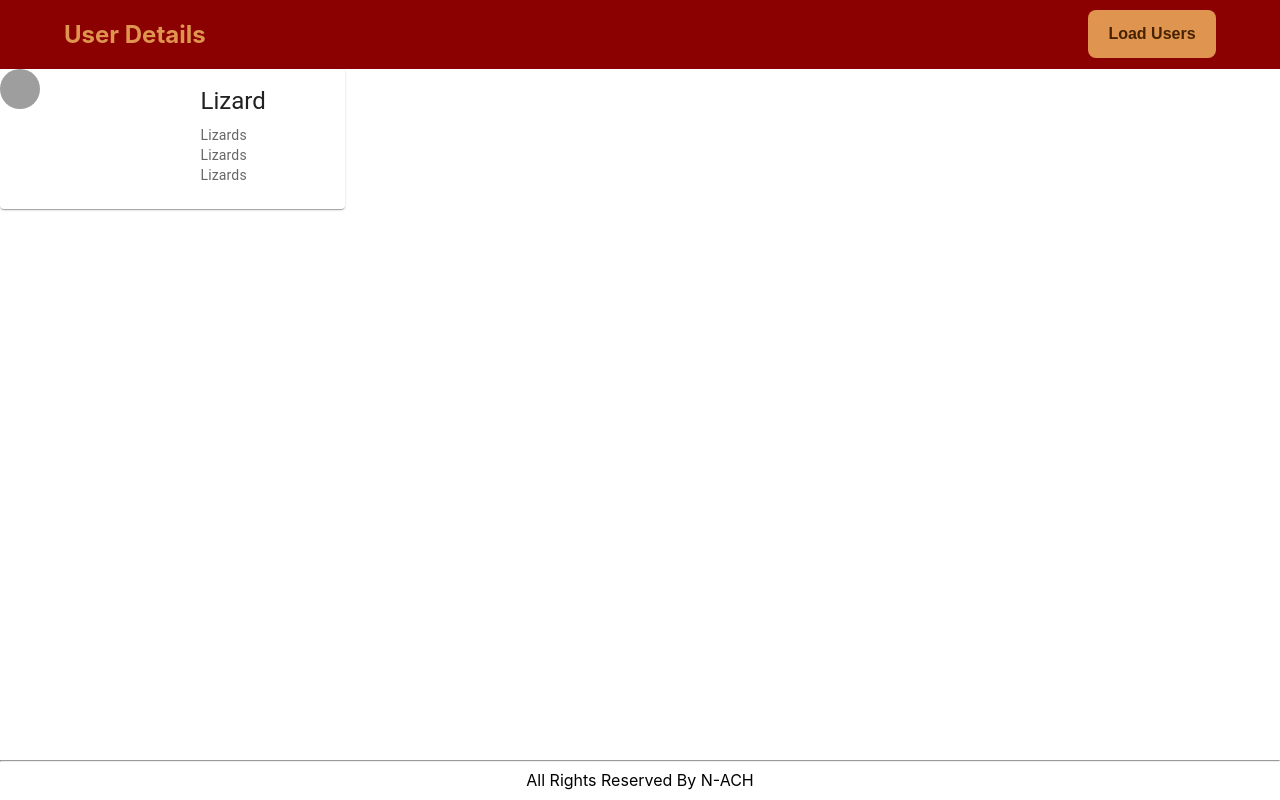
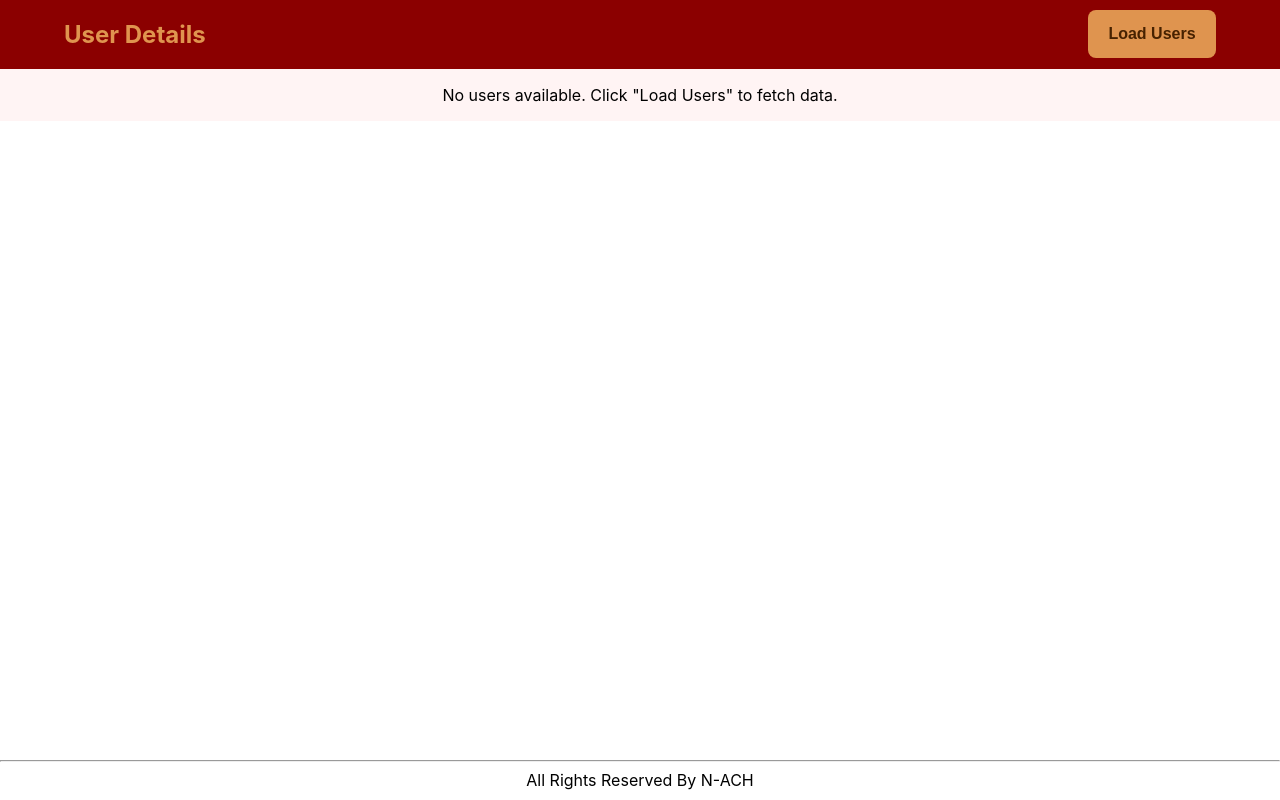
Before and after one commit to RangikaShalani/coding-challenge-react, a React (Create React App) app: page / in a window 1280 px wide. Built offline with nearby package versions, Linux system fonts and the light colour scheme; grey boxes are pictures that could not be loaded.

Commit message:
task-01 completed

```diff
--- a/src/App.js
+++ b/src/App.js
@@ -2,13 +2,16 @@ import './App.css';
 import Footer from './components/Footer';
 import Main from './components/Main';
 import NavBar from './components/NavBar';
+import StoreProvider from './StoreProvider';
 
 function App() {
   return (
     <>
-      <NavBar />
-      <Main />
-      <Footer />
+      <StoreProvider>
+        <NavBar />
+        <Main />
+        <Footer />
+      </StoreProvider>
     </>
   );
 }
--- /dev/null
+++ b/src/StoreProvider.js
@@ -0,0 +1,29 @@
+import React, { createContext, useState } from 'react';
+
+export const StoreContext = createContext();
+
+const StoreProvider = ({ children }) => {
+    const [users, setUsers] = useState([]); // Global state for user data
+    const [loading, setLoading] = useState(false); // Loading state
+
+    const fetchUsers = async () => {
+        setLoading(true);
+        try {
+            const res = await fetch('https://dummyjson.com/users');
+            const data = await res.json();
+            setUsers(data.users);
+        } catch (error) {
+            console.error('Failed to fetch users:', error);
+        } finally {
+            setLoading(false);
+        }
+    };
+
+    return (
+        <StoreContext.Provider value={{ users, setUsers, loading, fetchUsers }}>
+            {children}
+        </StoreContext.Provider>
+    );
+};
+
+export default StoreProvider;
--- a/src/components/NavBar.js
+++ b/src/components/NavBar.js
@@ -1,20 +1,23 @@
-import React from 'react'
-import styles from "./NavBar.module.css"
-import axios from 'axios'
+import React, { useContext } from 'react';
+import styles from "./NavBar.module.css";
+import { StoreContext } from '../StoreProvider';
 
 const NavBar = () => {
 
-    const handleUserDetails = async() =>{
-        const resu = await axios.get('https://dummyjson.com/users');
-        console.log(resu.data);
-    }
+    const { fetchUsers, loading } = useContext(StoreContext); // use context data
 
     return (
         <nav className={styles.navBar}>
             <h1>User Details</h1>
-            <button className={styles.button} onClick={handleUserDetails}>Load Users</button>
+            <button
+                className={styles.button}
+                onClick={fetchUsers}
+                disabled={loading}
+            >
+                {loading ? 'Loading...' : 'Load Users'}
+            </button>
         </nav>
-    )
+    );
 }
 
 export default NavBar
--- a/src/components/UserCard.js
+++ b/src/components/UserCard.js
@@ -1,48 +1,37 @@
 import * as React from 'react';
 import Card from '@mui/material/Card';
-import CardActions from '@mui/material/CardActions';
 import CardContent from '@mui/material/CardContent';
-import CardMedia from '@mui/material/CardMedia';
-import Button from '@mui/material/Button';
 import Typography from '@mui/material/Typography';
 import Grid from '@mui/material/Grid2';
 import Avatar from '@mui/material/Avatar';
+import '../components/style/common.css';
 
-export default function UserCard() {
+const UserCard = ({ user }) => {
   return (
-    <Card sx={{ maxWidth: 345 }} className='user-card-body'>
-
-
+    <div className='user-card-body'>
+      <Card sx={{ width: 345, height: 100, paddingLeft: 2 }}  >
         <Grid container rowSpacing={1} columnSpacing={{ xs: 1, sm: 2, md: 3 }}>
-  <Grid size={6}>
-
-  <Avatar alt="Remy Sharp" src="/src/instructions/start.jpg" />
-
+          <Grid item xs={6} className='user-card-avatar'>
+            <Avatar alt={user.firstName} src={user.image} />
           </Grid>
-  <Grid size={6}>
-
+          <Grid item xs={6}>
             <CardContent>
-        <Typography gutterBottom variant="h5" component="div">
-          Lizard
+              <Typography gutterBottom variant="h6" component="div">
+                {user.firstName} {user.lastName}
               </Typography>
-        <Typography variant="body2" sx={{ color: 'text.secondary' }}>
-          Lizards
+              <Typography variant="body2" color="text.secondary">
+                {user.email}
               </Typography>
-        <Typography variant="body2" sx={{ color: 'text.secondary' }}>
-          Lizards
-        </Typography>
-        <Typography variant="body2" sx={{ color: 'text.secondary' }}>
-          Lizards
+              <Typography variant="body2" color="text.secondary">
+                {user.phone}
               </Typography>
             </CardContent>
-      {/* <CardActions>
-        <Button size="small">Share</Button>
-        <Button size="small">Learn More</Button>
-      </CardActions> */}
-
           </Grid>
         </Grid>
+      </Card>
+    </div>
 
-    </Card>
   );
 }
+
+export default UserCard;
--- a/src/components/UsersList/UsersList.js
+++ b/src/components/UsersList/UsersList.js
@@ -1,18 +1,22 @@
-import React from 'react';
-import { Typography } from '@mui/material';
+import React, { useContext } from 'react';
 import UserCard from '../UserCard';
 import '../style/common.css';
+import { StoreContext } from '../../StoreProvider';
 
 const UsersList = () => {
+    const { users } = useContext(StoreContext);
+
     return (
-        // User List goes here...
-        <div>
-
-            <UserCard />
-         {/* <Typography>
-            </Typography>    */}
+        <div className='userList-main-cmp' >
+            <div className='userList-card-cmp'>
+                {users.length > 0 ? (
+                    users.map(user => <UserCard key={user.id} user={user} />)
+                ) : (
+                    <p>No users available. Click "Load Users" to fetch data.</p>
+                )}
+            </div>
         </div>
-    )
+    );
 }
 
-export default UsersList
+export default UsersList;
--- a/src/components/style/common.css
+++ b/src/components/style/common.css
@@ -1,5 +1,35 @@
 
 
 .user-card-body{
-    background-color: blue;
+    display: flex;
+    padding: 10px;
 }
+
+.user-card-avatar{
+    align-items: center;
+    justify-content: center;
+}
+
+.user-card-body .css-1fzlhpv-MuiGrid2-root {
+    align-items: center;
+    display: flex;
+    height: 100px;
+    justify-content: center;
+}
+
+.userList-main-cmp{
+    display: flex;
+    flex-direction: column;
+    justify-content: center;
+    align-items: center;
+    background-color: rgb(255, 244, 244);
+    margin-bottom: 50px;
+}
+
+.userList-card-cmp{
+    width: 100vw;
+    display: flex;
+    flex-direction: row;
+    justify-content: center;
+    flex-wrap: wrap;
+}
--- a/src/index.js
+++ b/src/index.js
@@ -3,12 +3,15 @@ import ReactDOM from 'react-dom/client';
 import './index.css';
 import App from './App';
 import { BrowserRouter } from 'react-router-dom';
+import StoreProvider from './StoreProvider';
 
 const root = ReactDOM.createRoot(document.getElementById('root'));
 root.render(
   <React.StrictMode>
     <BrowserRouter>
-      <App />
+      <StoreProvider>
+        <App />
+      </StoreProvider>
     </BrowserRouter>
   </React.StrictMode>
 );
```
Lines whose indentation alone changed are shown as unchanged.
